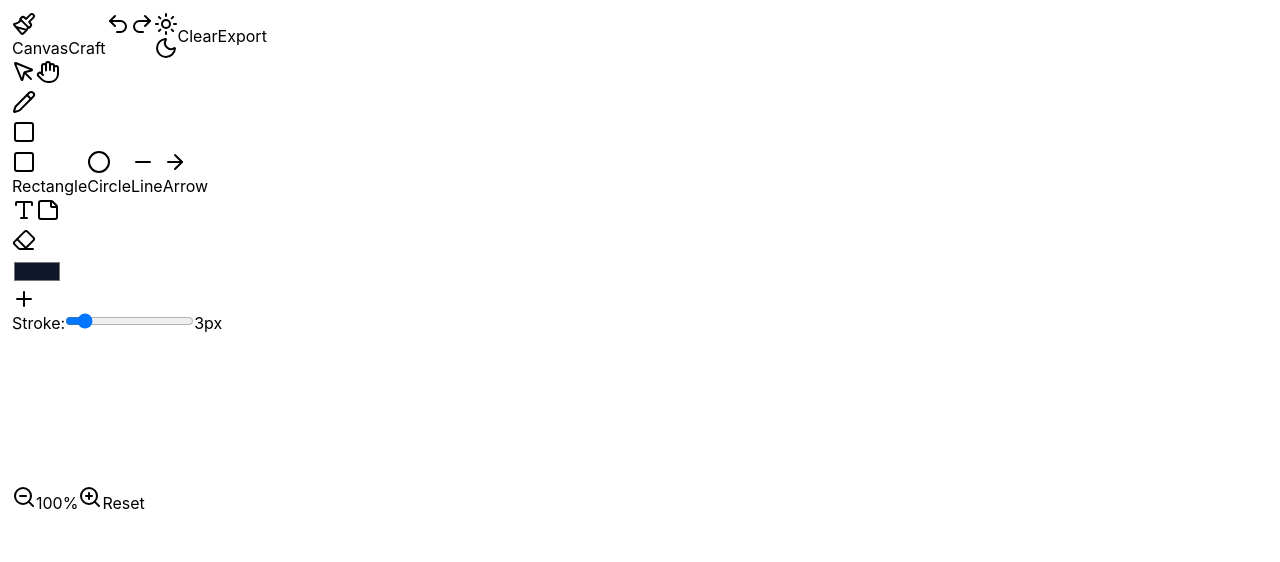
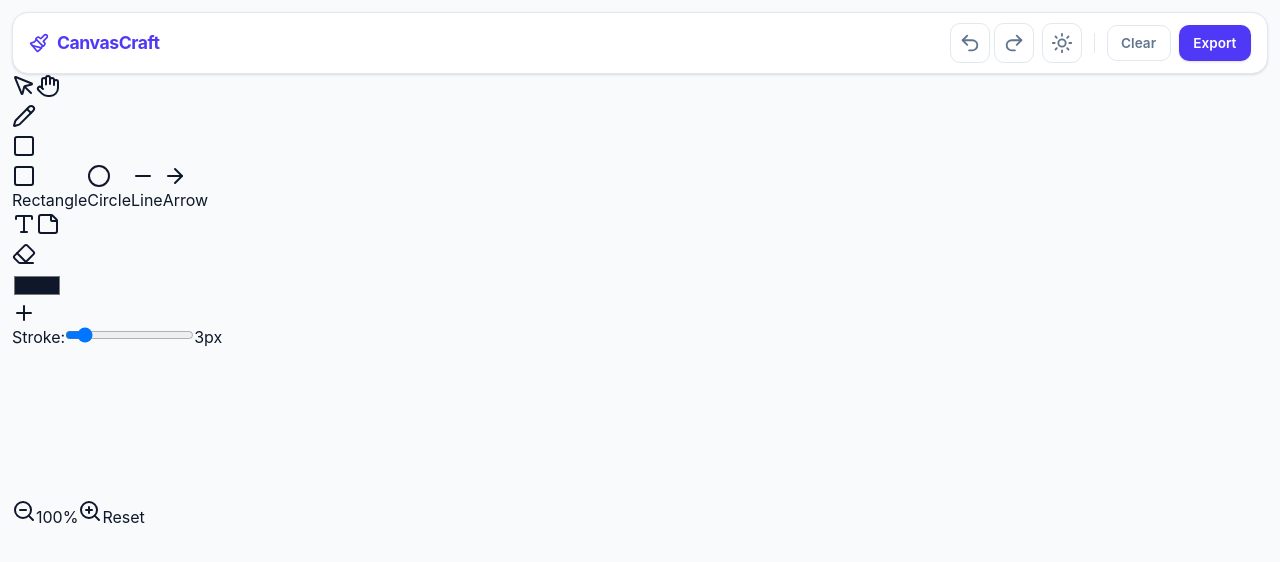
Before and after one commit to SAIDEEPBHANGE/CanvasCraft, a React (Vite) app in the folder CanvasCraftSB/: page / in a window 1280 px wide. Shown: the top 562 px of the page. Built offline with nearby package versions, Linux system fonts and the light colour scheme.

Commit message:
Header Section is Done

```diff
--- a/CanvasCraftSB/index.html
+++ b/CanvasCraftSB/index.html
@@ -11,7 +11,7 @@
     <title>CanvasCraft — Collaborative Whiteboard</title>
   </head>
   <body
-    class="flex h-screen flex-col gap-3 overflow-hidden p-3 bg-white font-sans transition-colors duration-300 ease-in-out"
+    class="flex h-screen flex-col gap-2 overflow-hidden bg-slate-50 p-2 font-sans text-slate-900 transition-colors duration-300 dark:bg-slate-900 dark:text-slate-50 md:gap-3 md:p-3"
   >
     <div id="root"></div>
     <script type="module" src="/src/main.jsx"></script>
--- a/CanvasCraftSB/src/Header.jsx
+++ b/CanvasCraftSB/src/Header.jsx
@@ -3,10 +3,11 @@ import RightHeader from "./HeaderComponents/RightHeader";
 
 function Header() {
   return (
-    <header className="flex">
+    <header className="flex shrink-0 items-center justify-between rounded-2xl border border-slate-200 bg-white px-4 py-2.5 shadow-sm transition-colors duration-300 dark:border-slate-700 dark:bg-slate-800">
       <LeftHeader />
       <RightHeader />
     </header>
   );
 }
+
 export default Header;
--- a/CanvasCraftSB/src/HeaderComponents/LeftHeader.jsx
+++ b/CanvasCraftSB/src/HeaderComponents/LeftHeader.jsx
@@ -2,10 +2,13 @@ import { Paintbrush } from "lucide-react";
 
 function LeftHeader() {
   return (
-    <div className="">
-      <Paintbrush />
-      <span className="">CanvasCraft</span>
+    <div className="flex items-center gap-2 text-base font-bold text-indigo-600 transition-colors duration-200 dark:text-indigo-400">
+      <Paintbrush className="h-5 w-5 stroke-2" />
+      <span className="logo-text hidden text-[1.1rem] tracking-tight sm:inline-block">
+        CanvasCraft
+      </span>
     </div>
   );
 }
+
 export default LeftHeader;
--- a/CanvasCraftSB/src/HeaderComponents/RightHeader.jsx
+++ b/CanvasCraftSB/src/HeaderComponents/RightHeader.jsx
@@ -1,43 +1,59 @@
-import { Undo2, Redo2, Sun, Moon } from "lucide-react";
+import { Undo2, Redo2, Sun } from "lucide-react";
 
 function RightHeader() {
   return (
-    <div className="flex">
-      <div className="">
+    <div className="flex items-center gap-2">
+      {/* History Controls */}
+      <div className="flex items-center gap-1">
         <button
-          className=""
           id="undoBtn"
           title="Undo (Ctrl+Z)"
           aria-label="Undo"
+          className="inline-flex h-10 w-10 items-center justify-center rounded-[10px] border border-slate-200 bg-transparent text-slate-500 transition-all duration-150 hover:border-indigo-600 hover:bg-indigo-50 hover:text-indigo-600 dark:border-slate-700 dark:text-slate-400 dark:hover:border-indigo-400 dark:hover:bg-indigo-500/15 dark:hover:text-indigo-400"
         >
-          <Undo2 />
+          <Undo2 className="h-5.5 w-5.5 stroke-2" />
         </button>
+
         <button
-          className=""
           id="redoBtn"
           title="Redo (Ctrl+Y)"
           aria-label="Redo"
+          className="inline-flex h-10 w-10 items-center justify-center rounded-[10px] border border-slate-200 bg-transparent text-slate-500 transition-all duration-150 hover:border-indigo-600 hover:bg-indigo-50 hover:text-indigo-600 dark:border-slate-700 dark:text-slate-400 dark:hover:border-indigo-400 dark:hover:bg-indigo-500/15 dark:hover:text-indigo-400"
         >
-          <Redo2 />
+          <Redo2 className="h-5.5 w-5.5 stroke-2" />
         </button>
       </div>
-      <div className=""></div>
+
+      {/* Theme Toggle Button */}
       <button
-        className=""
         id="themeToggle"
         title="Toggle Theme"
         aria-label="Toggle Theme"
+        className="inline-flex h-10 w-10 items-center justify-center rounded-[10px] border border-slate-200 bg-transparent text-slate-500 transition-all duration-150 hover:border-indigo-600 hover:bg-indigo-50 hover:text-indigo-600 dark:border-slate-700 dark:text-slate-400 dark:hover:border-indigo-400 dark:hover:bg-indigo-500/15 dark:hover:text-indigo-400"
       >
-        <Sun />
-        <Moon />
+        <Sun className="h-5.5 w-5.5 stroke-2" />
       </button>
-      <button className="" id="clearCanvas">
+
+      {/* Vertical Divider */}
+      <div className="mx-1 h-5 w-px bg-slate-200 dark:bg-slate-700" />
+
+      {/* Clear Button (btn-secondary) */}
+      <button
+        id="clearCanvas"
+        className="inline-flex items-center gap-1.5 rounded-[10px] border border-slate-200 bg-transparent px-[0.85rem] py-[0.45rem] text-[0.85rem] font-semibold text-slate-500 transition-all duration-200 hover:bg-slate-50 hover:text-slate-900 dark:border-slate-700 dark:text-slate-400 dark:hover:bg-slate-900 dark:hover:text-slate-50"
+      >
         Clear
       </button>
-      <button className="" id="exportBtn">
+
+      {/* Export Button (btn-primary) */}
+      <button
+        id="exportBtn"
+        className="inline-flex items-center gap-1.5 rounded-[10px] border border-transparent bg-indigo-600 px-[0.85rem] py-[0.45rem] text-[0.85rem] font-semibold text-white shadow-sm transition-all duration-200 hover:bg-indigo-700 dark:bg-indigo-500 dark:hover:bg-indigo-600"
+      >
         Export
       </button>
     </div>
   );
 }
+
 export default RightHeader;
```
